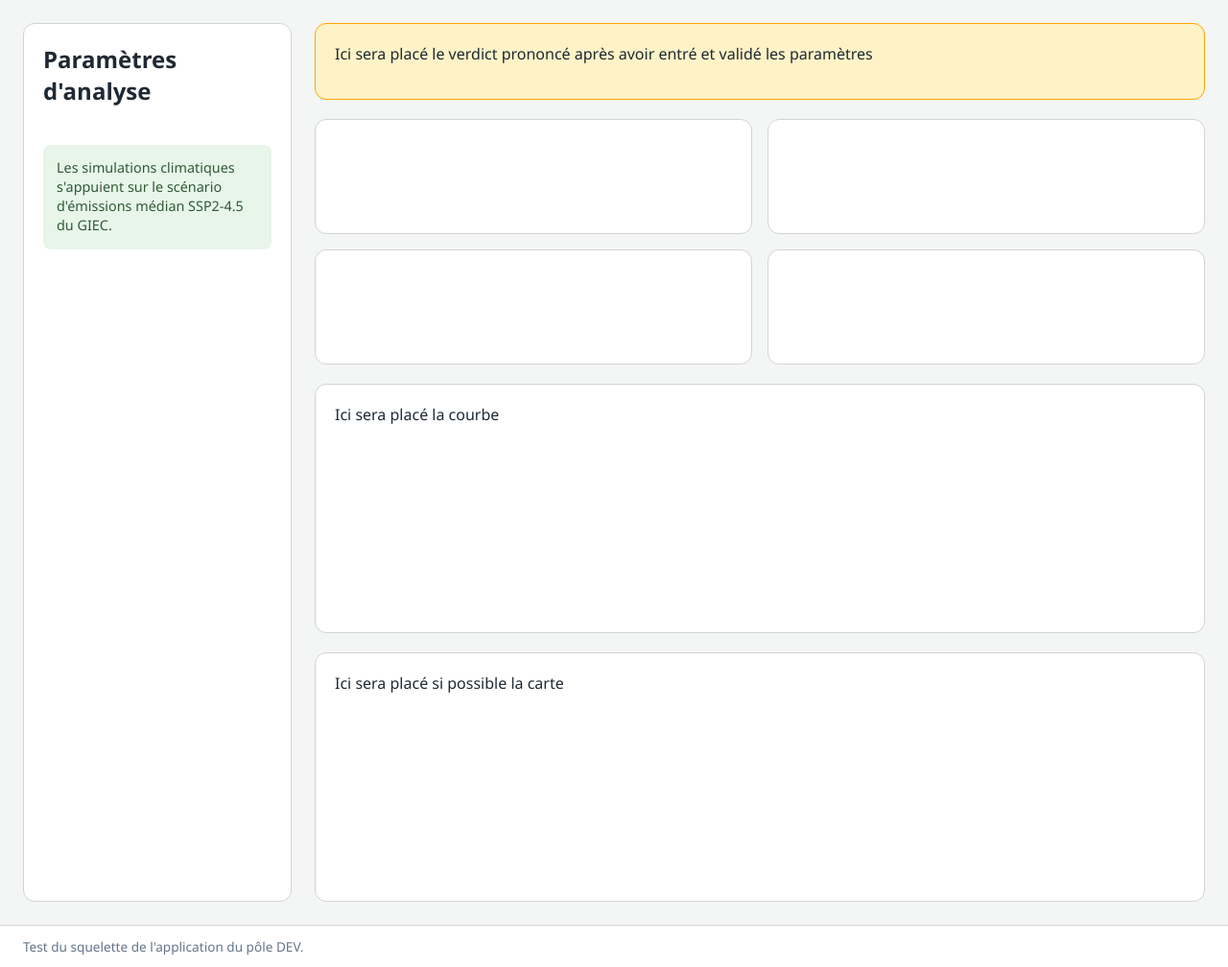
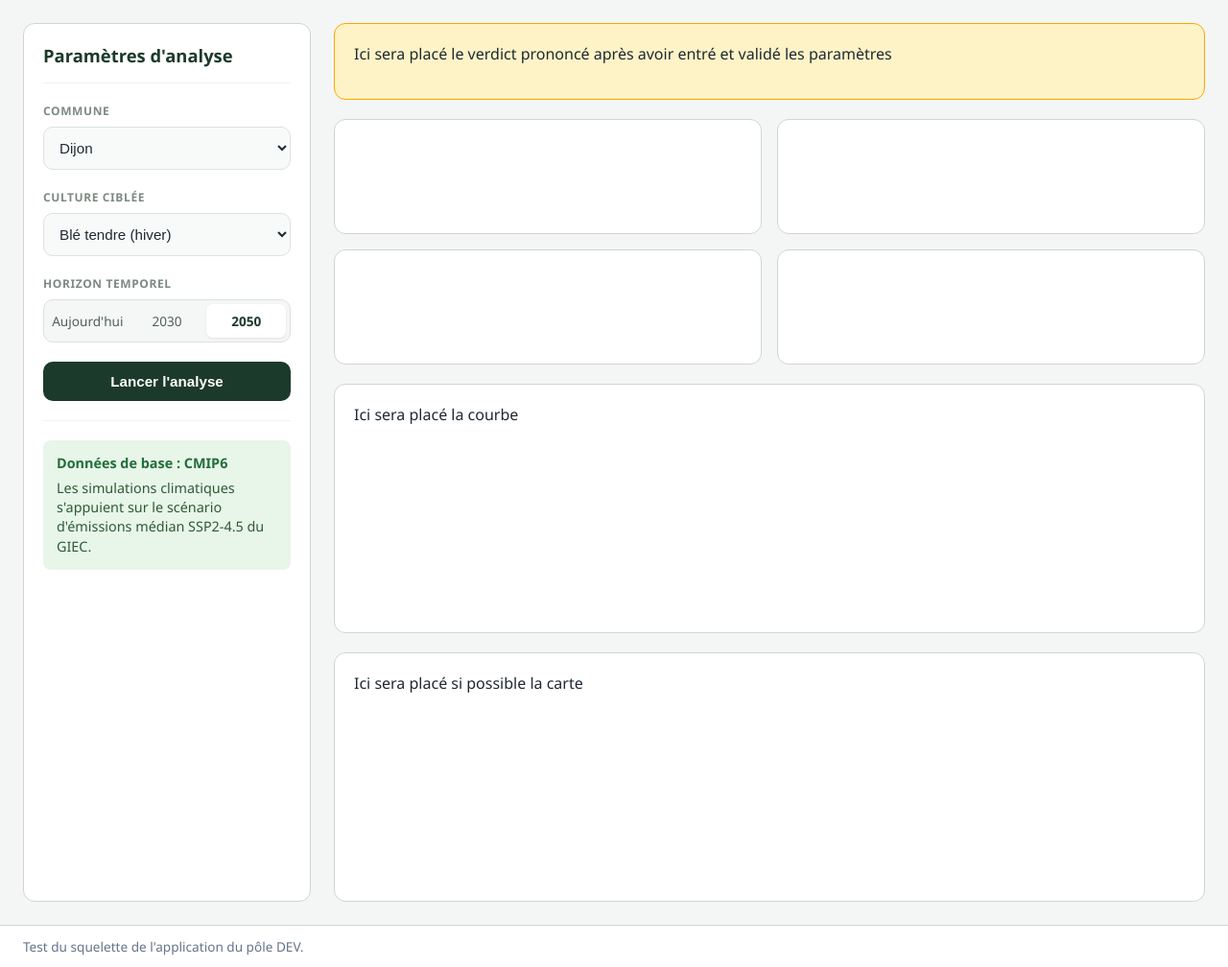
Before and after one commit to D4rkuuu/SAE_301, a Flask app: page / in a window 1280 px wide. Shown: the part 76-1084 px from the top of the page at 96% size. Run offline with Flask 3, Linux system fonts and the light colour scheme.

Commit message:
feat (dev): ajout et style du formulaire des paramètres d'analyse

```diff
--- a/static/style.css
+++ b/static/style.css
@@ -24,7 +24,7 @@ header {
 
 .div_principal {
     display: grid;
-    grid-template-columns: 280px 1fr;
+    grid-template-columns: 300px 1fr;
     gap: 24px;
     flex: 1;
     padding: 24px;
@@ -40,6 +40,102 @@ header {
     gap: 20px;
 }
 
+.sidebar h2 {
+    font-size: 1.15rem;
+    font-weight: 600;
+    color: #1c3a2b;
+    padding-bottom: 16px;
+    border-bottom: 1px solid #eef2f0;
+}
+
+#formulaire_parametres {
+    display: flex;
+    flex-direction: column;
+    gap: 20px;
+    padding-bottom: 20px;
+    border-bottom: 1px solid #eef2f0;
+}
+
+#formulaire_parametres > label {
+    display: flex;
+    flex-direction: column;
+    gap: 8px;
+    font-size: 0.75rem;
+    font-weight: 600;
+    color: #7c8a82;
+    letter-spacing: 0.05em;
+}
+
+#formulaire_parametres select {
+    width: 100%;
+    padding: 12px;
+    border: 1px solid #dce2de;
+    border-radius: 10px;
+    background-color: #f8faf9;
+    font-size: 0.95rem;
+    color: #1f2933;
+    cursor: pointer;
+}
+
+#formulaire_parametres button[type="submit"] {
+    width: 100%;
+    padding: 12px;
+    background-color: #1c3a2b;
+    color: #ffffff;
+    font-size: 0.95rem;
+    font-weight: 600;
+    border: none;
+    border-radius: 10px;
+    cursor: pointer;
+    transition: background-color 0.2s;
+}
+
+#formulaire_parametres button[type="submit"]:hover {
+    background-color: #2e5a36;
+}
+
+fieldset {
+    border: none;
+}
+
+fieldset > legend {
+    font-size: 0.75rem;
+    font-weight: 600;
+    color: #7c8a82;
+    letter-spacing: 0.05em;
+    margin-bottom: 8px;
+}
+
+.horizon_options {
+    display: flex;
+    background-color: #f4f7f5;
+    border: 1px solid #dce2de;
+    border-radius: 10px;
+    padding: 4px;
+}
+
+.horizon_options input[type="radio"] {
+    display: none;
+}
+
+.horizon_options label {
+    flex: 1;
+    text-align: center;
+    padding: 8px 4px;
+    border-radius: 7px;
+    font-size: 0.85rem;
+    color: #526059;
+    cursor: pointer;
+    transition: background-color 0.2s, color 0.2s;
+}
+
+.horizon_options input:checked + label {
+    background-color: #ffffff;
+    color: #1c3a2b;
+    font-weight: 600;
+    box-shadow: 0 1px 3px rgba(0, 0, 0, 0.08);
+}
+
 .info_cmip6 {
     background-color: #e8f5e9;
     color: #2e5a36;
@@ -47,6 +143,13 @@ header {
     border-radius: 8px;
     font-size: 0.9rem;
     line-height: 1.4;
+}
+
+.info_cmip6 h3 {
+    font-size: 0.9rem;
+    font-weight: 600;
+    color: #216e39;
+    margin-bottom: 6px;
 }
 
 .tableau_de_bord {
--- a/templates/index.html
+++ b/templates/index.html
@@ -17,11 +17,45 @@
 
         <aside class="sidebar">
             <h2>Paramètres d'analyse</h2>
-            <form id="formulaire_parametres">
+            <form id="formulaire_parametres" action="/" method="post">
+                <label for="champ_commune"> COMMUNE
+                    <select id="champ_commune" name="code_insee" >
+                        <option value="21231">Dijon</option>
+                        <option value="67482">Strasbourg</option>
+                        <option value="59350">Lille</option>
+                        <option value="35238">Rennes</option>
+                    </select>
+                </label>
 
+                <label for="champ_culture"> CULTURE CIBLÉE
+                    <select id="champ_culture" name="id_culture" >
+                        <option value="1">Blé tendre (hiver)</option>
+                        <option value="2">Colza (hiver)</option>
+                        <option value="3">Maïs grain</option>
+                        <option value="4">Pomme de terre</option>
+                        <option value="5">Vigne (raisin de cuve)</option>
+                    </select>
+                </label>
+
+                <fieldset>
+                    <legend>HORIZON TEMPOREL</legend>
+                    <div class="horizon_options">
+                        <input name="id_horizon" id="horizon_1" type="radio" value="1">
+                        <label for="horizon_1">Aujourd'hui</label>
+
+                        <input name="id_horizon" id="horizon_2" type="radio" value="2">
+                        <label for="horizon_2">2030</label>
+
+                        <input name="id_horizon" id="horizon_3" type="radio" value="3" checked>
+                        <label for="horizon_3">2050</label>
+                    </div>
+                </fieldset>
+
+                <button type="submit">Lancer l'analyse</button>
             </form>
 
             <div class="info_cmip6">
+                <h3>Données de base : CMIP6</h3>
                 <p>Les simulations climatiques s'appuient sur le scénario d'émissions médian SSP2-4.5 du GIEC.</p>
             </div>
         </aside>
```
